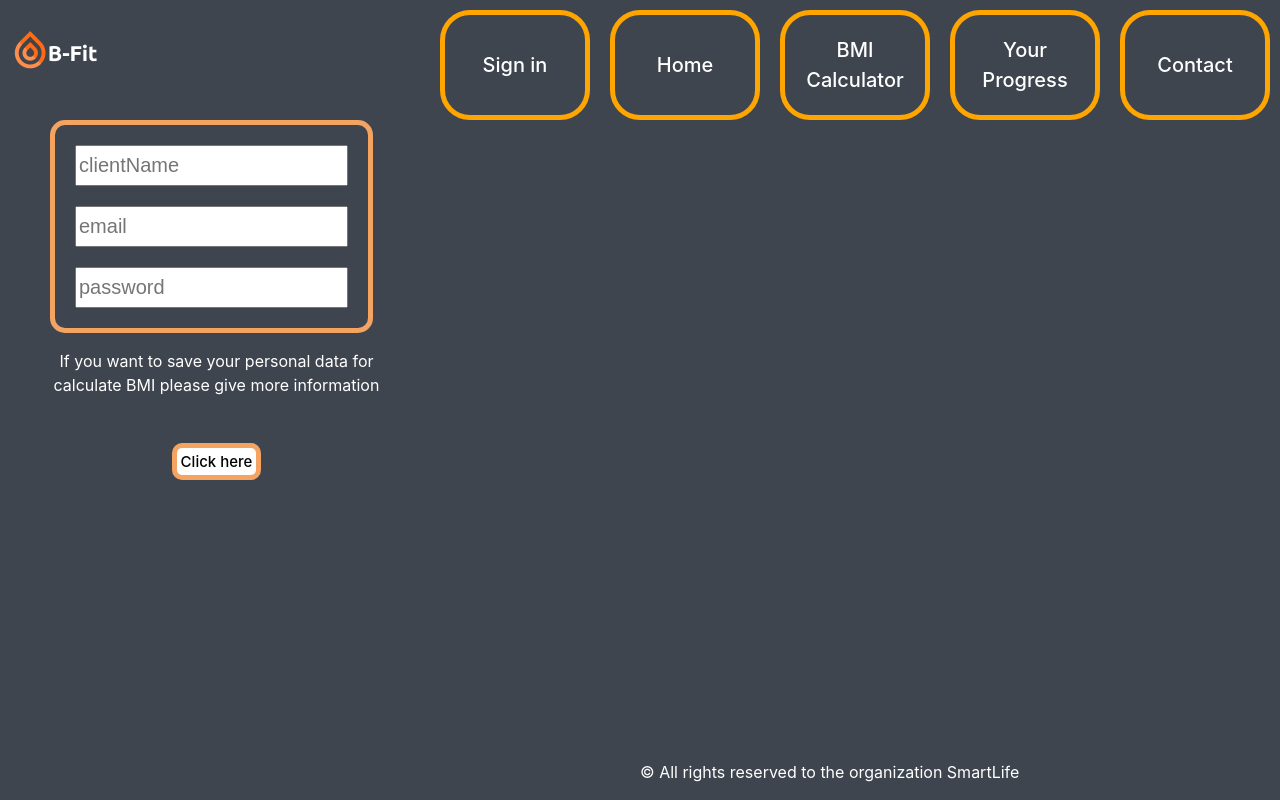
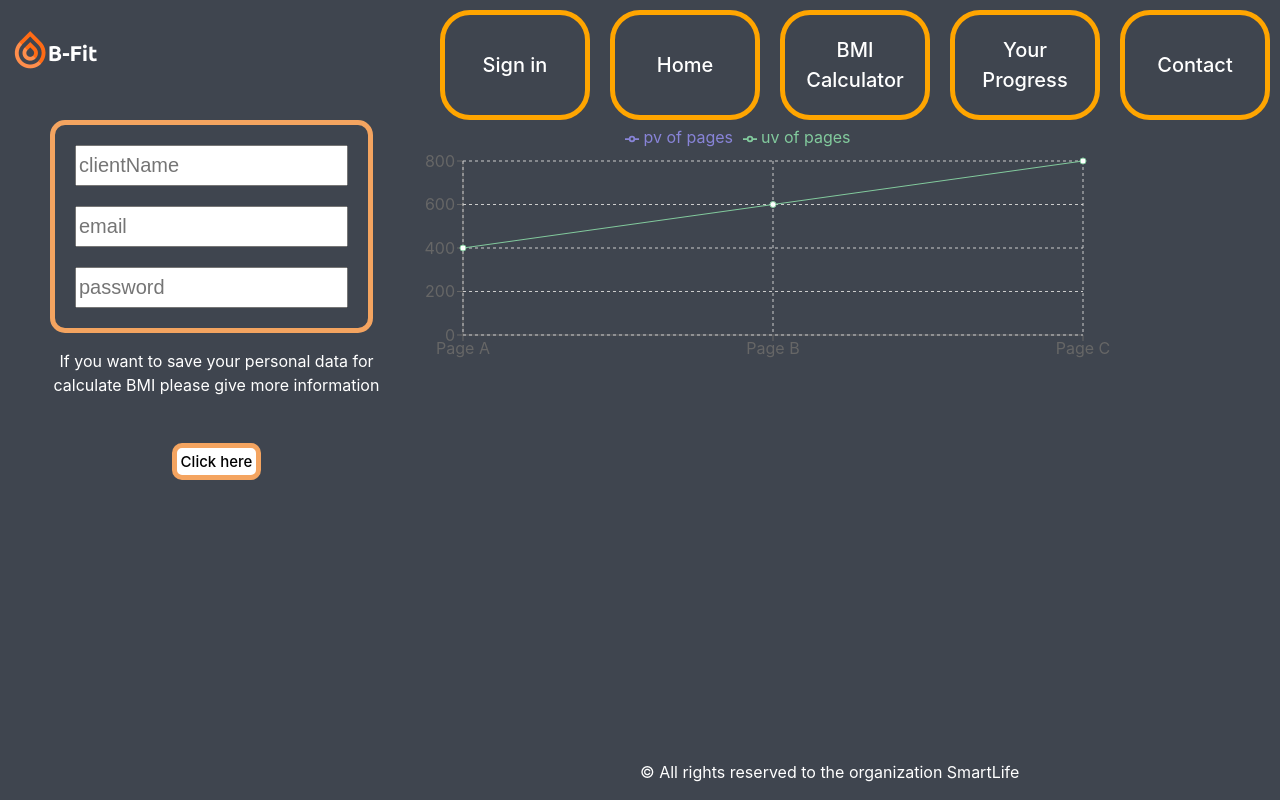
Before and after one commit to nicosala90/B-Fit, a React (Vite) app in the folder frontend/B-Fit/: page /signin in a window 1280 px wide. Built offline with nearby package versions, Linux system fonts and the light colour scheme.

Commit message:
create bluepritn of chart component

```diff
--- a/frontend/B-Fit/package.json
+++ b/frontend/B-Fit/package.json
@@ -12,7 +12,8 @@
     "react": "^18.2.0",
     "react-d3-speedometer": "^2.1.0-rc.0",
     "react-dom": "^18.2.0",
-    "react-router-dom": "^6.10.0"
+    "react-router-dom": "^6.10.0",
+    "recharts": "^2.5.0"
   },
   "devDependencies": {
     "@types/react": "^18.0.28",
--- /dev/null
+++ b/frontend/B-Fit/src/components/Chart.jsx
@@ -0,0 +1,22 @@
+import { LineChart, Line, XAxis, YAxis, Tooltip, CartesianGrid, Legend } from "recharts";
+function Chart() {
+
+    const data =  [
+        {name: 'Page A', uv: 400},
+         {name: 'Page B', uv: 600},
+         {name: 'Page C', uv: 800}];
+    return (
+        <LineChart width={730} height={250} data={data}
+        margin={{ top: 5, right: 30, left: 20, bottom: 5 }}>
+        <XAxis dataKey="name" />
+        <YAxis />
+        <CartesianGrid strokeDasharray="3 3" />
+        <Tooltip />
+        <Legend verticalAlign="top" height={36}/>
+        <Line name="pv of pages" type="monotone" dataKey="pv" stroke="#8884d8" />
+        <Line name="uv of pages" type="monotone" dataKey="uv" stroke="#82ca9d" />
+      </LineChart>
+
+    )
+}
+export default Chart;
--- a/frontend/B-Fit/src/components/SignIn.jsx
+++ b/frontend/B-Fit/src/components/SignIn.jsx
@@ -1,5 +1,5 @@
 import { useState } from "react";
-
+import Chart from "./Chart";
 function SignIn() {
 
     const [client, setClient] = useState({
@@ -112,6 +112,9 @@ function SignIn() {
                     )
                     : null}
             </div>
+            <div>
+                <Chart/>
+            </div>
         </div>
     )
 }
```
Also changed, not shown: 1 other file (tests, documents, lock files or other folders).
